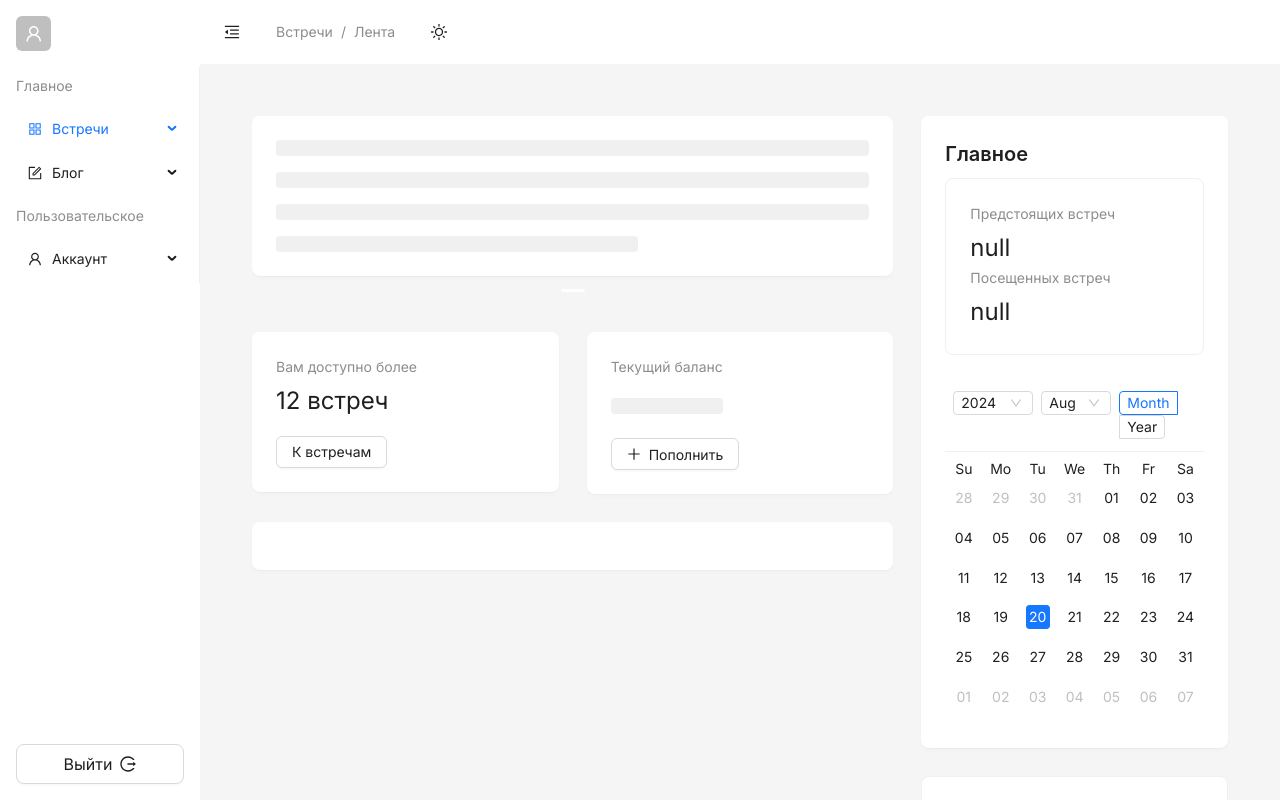
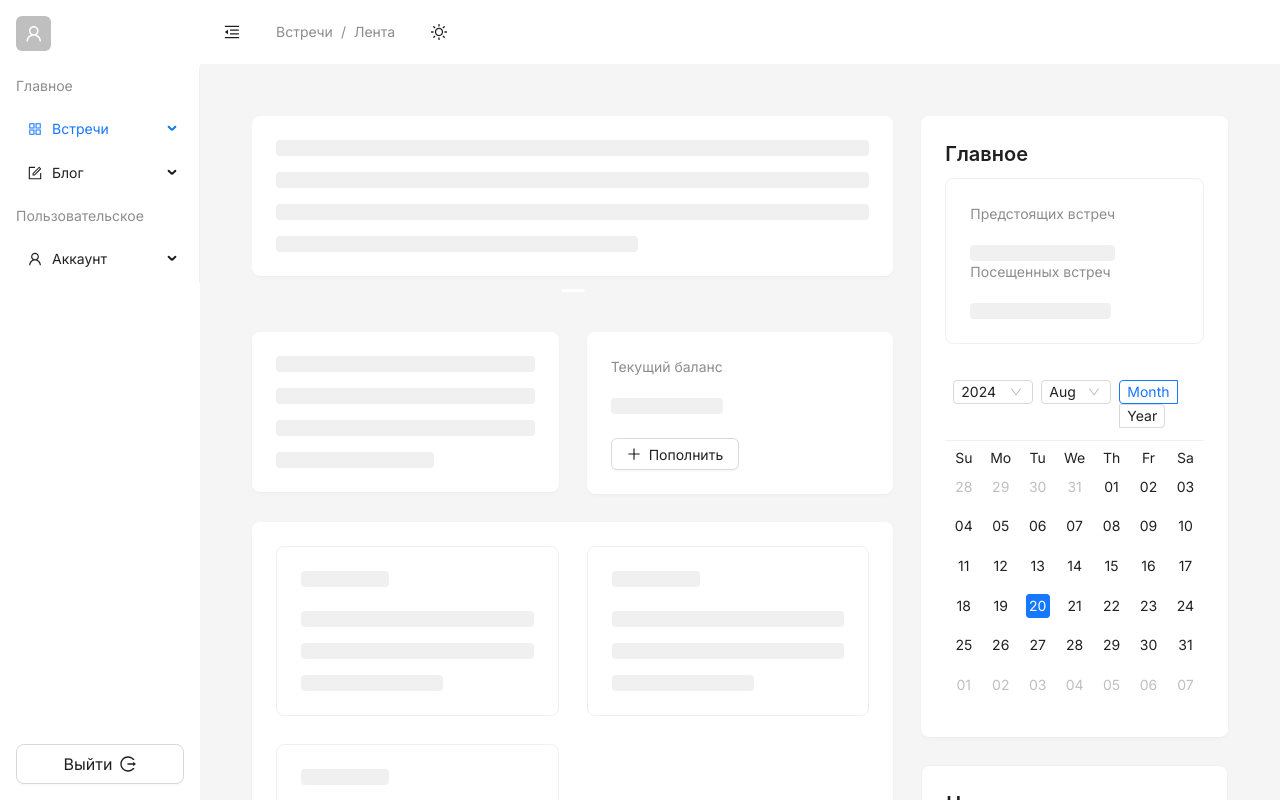
Before and after one commit to Yessirskiy/React-front, a React (Vite) app: page /meetings/feed in a window 1280 px wide. Built offline with nearby package versions, Linux system fonts and the light colour scheme.

Commit message:
Meetings feed page: fake meetings while loading. Loading of each item

```diff
--- a/src/pages/feed/MeetingStatusCard.jsx
+++ b/src/pages/feed/MeetingStatusCard.jsx
@@ -1,12 +1,17 @@
 import React, { useState, useContext, useEffect } from "react";
-import { Statistic, Card, Button, Flex, Rate } from "antd";
+import { Statistic, Card, Button, Flex, Rate, Modal, Typography, Input } from "antd";
 import dayjs from 'dayjs';
 import duration from 'dayjs/plugin/duration';
 import wordForm from "../../utils/wordForming";
+import { postMeetingReview } from "../../api/meetings";
+import useAxios from "../../utils/UseAxios";
+import NotificationContext from "../../context/NotificationContext";
 
 dayjs.extend(duration);
 
 const { Countdown } = Statistic;
+const { Text, Title } = Typography;
+const { TextArea } = Input;
 // const deadline = Date.now() + 1000 * 60 * 60 * 24 * 5 + 1000 * 60 * 60 * 5 + 1000 * 30;
 
 function formatter(date) {
@@ -25,57 +30,111 @@ function formatter(date) {
     }
 }
 
-const MeetingStatusCard = ({ meetings, next_meeting, is_prev_reviewed, prev_meeting }) => {
-    const [valueLoading, setValueLoading] = useState(true);
+const MeetingStatusCard = ({ overview, overviewLoading, getUserOverview }) => {
+    const api = useAxios();
+    const { prev_meeting, is_prev_reviewed, next_meeting } = overview;
     const [formatDate, setFormatDate] = useState("D H m");
-    const [element, setElement] = useState(<>
-        <Statistic
-            title="Вам доступно более"
-            value={`${12} встреч`}
-        />
-        <Button>К встречам</Button>
-    </>);
+    const [reviewModalOpen, setReviewModalOpen] = useState(false);
+    const [reviewValue, setReviewValue] = useState(4);
+    const [reviewText, setReviewText] = useState('');
+    const { setNotification } = useContext(NotificationContext);
 
     const handleCountChange = (e) => {
         setFormatDate(formatter(e));
     };
 
-    useEffect(() => {
-        if (is_prev_reviewed && next_meeting) {
-            setElement(
+    const handleRateChange = async (value) => {
+        setReviewValue(value);
+        setReviewModalOpen(true);
+    }
+
+    const handleTextChange = async (e) => {
+        setReviewText(e.target.value);
+    }
+
+    const handleCancel = async () => {
+        setReviewModalOpen(false);
+    }
+
+    const handleReviewSubmit = async (e) => {
+        try {
+            const payload = {
+                meeting: prev_meeting.id,
+                stars: reviewValue,
+                comment: reviewText,
+            }
+            const data = await postMeetingReview(api, payload);
+            setNotification({
+                type: "success",
+                content: "Отзыв о занятии оставлен. Спасибо!"
+            });
+        } catch (error) {
+            let content = "Не удалось оставить отзыв о встрече."
+            if (error.response?.data?.non_field_errors[0] === 'Оценка уже оставлена.')
+                content += " Отзыв уже был оставлен.";
+            setNotification({
+                type: "error",
+                content: content
+            });
+        } finally {
+            setReviewModalOpen(false);
+            await getUserOverview(api);
+        }
+    }
+
+    return (
+        <Card bordered={false} loading={overviewLoading}>
+            <Modal
+                title={`${prev_meeting?.title}: (${dayjs(prev_meeting?.meeting_start_date).format('YYYY-MM-DD HH:mm')})`}
+                open={reviewModalOpen}
+                onCancel={handleCancel}
+                onOk={handleReviewSubmit}
+                okText="Отправить"
+            >
+                <Title className="mt-5" level={5}>Оцените встречу:</Title>
+                <Rate value={reviewValue} onChange={handleRateChange} />
+                <Title className="mt-2" level={5}>Напишите комментарий (не обязательно):</Title>
+                <TextArea
+                    showCount
+                    maxLength={100}
+                    placeholder="Опишите положительные и отрицательные стороны прошедшей встречи"
+                    onChange={handleTextChange}
+                    style={{
+                        height: 120,
+                        resize: 'none',
+                        marginBottom: 20,
+                    }}
+                />
+            </Modal>
+            <Flex gap={16} wrap justify="space-between">
+                {is_prev_reviewed && next_meeting ? (
                     <>
                         <Countdown
-                    loading={valueLoading}
+                            loading={overviewLoading}
                             title="До ближайшей встречи"
-                    value={deadline}
+                            value={next_meeting.meeting_start_date}
                             onChange={handleCountChange}
                             format={formatDate}
                         />
                         <Button>Перейти</Button>
-            </>);
-        } else if (!is_prev_reviewed && prev_meeting) {
-            setElement(
+                    </>
+                ) : !is_prev_reviewed && prev_meeting ? (
                     <>
                         <Statistic
+                            loading={overviewLoading}
                             title="Оцените прошлую встречу"
                             value={prev_meeting.title}
                         />
-                <Rate defaultValue={4} onChange={handleRateChange}/>
+                        <Rate value={reviewValue} onChange={handleRateChange} />
                     </>
-            );
-        }
-    }, [next_meeting, is_prev_reviewed, prev_meeting]);
-
-    const handleRateChange = async (v) => {
-        console.log(v)
-    }
-
-    return (
-        <Card bordered={false}>
-            <Flex gap={16} wrap justify="space-between">
-                {element}
+                ) : (
+                    <Statistic
+                        loading={overviewLoading}
+                        title="Вам доступно более"
+                        value={`${12} встреч`}
+                    />
+                )}
             </Flex>
-
         </Card>
     )
 }
--- a/src/pages/feed/MeetingsFeedPage.jsx
+++ b/src/pages/feed/MeetingsFeedPage.jsx
@@ -1,5 +1,5 @@
 import React, { useContext, useEffect, useState } from 'react';
-import { Flex, Row, Col, Statistic, Typography, Divider, Card, Calendar, Badge } from 'antd';
+import { Flex, Row, Col, Statistic, Typography, Divider, Card, Calendar, Badge, Skeleton } from 'antd';
 import {
     InstagramOutlined,
     TwitterOutlined,
@@ -31,6 +31,7 @@ const MeetingsFeedPage = () => {
         is_prev_reviewed: null,
         next_meeting: null
     });
+    const [meetingsOverviewLoading, setMeetingsOverviewLoading] = useState(true);
     const { setNotification } = useContext(NotificationContext);
 
     const dateCellRender = (date) => {
@@ -77,9 +78,11 @@ const MeetingsFeedPage = () => {
     }
 
     const getUserOverview = async () => {
+        setMeetingsOverviewLoading(true);
         try {
             const data = await getMeetingsOverview(api);
             setMeetingsOverview(data);
+            setMeetingsOverviewLoading(false);
         } catch (error) {
             setNotification({
                 type: "error",
@@ -115,6 +118,14 @@ const MeetingsFeedPage = () => {
         calculateDisplayedRange(date);
     };
 
+    const fakeMeetings = Array.from({ length: 3 }).map((_, index) => (
+        <Col xs={24} sm={24} md={24} lg={24} xl={12} key={index}>
+            <Card key={index}>
+                <Skeleton active title paragraph={{ rows: 3 }} />
+            </Card>
+        </Col>
+    ));
+
     return (
         <div className='p-6'>
             <Row gutter={[28, 28]}>
@@ -131,9 +142,9 @@ const MeetingsFeedPage = () => {
                                 lg={12} xl={12}
                             >
                                 <MeetingStatusCard
-                                    prev_meeting={meetingsOverview.prev_meeting}
-                                    is_prev_reviewed={meetingsOverview.is_prev_reviewed}
-                                    next_meeting={meetingsOverview.next_meeting}
+                                    overview={meetingsOverview}
+                                    overviewLoading={meetingsOverviewLoading}
+                                    getUserOverview={getUserOverview}
                                 />
                             </Col>
                             <Col
@@ -146,14 +157,18 @@ const MeetingsFeedPage = () => {
                         </Row>
                         <Card bordered={false}>
                             <Row gutter={[28, 28]}>
-                            {meetingCards.map((card) => (
+                            {meetingsLoading ?
+                            fakeMeetings :
+                            meetingCards.map((card) => (
                                 <Col xs={24} sm={24} md={24} lg={24} xl={12} key={card.id}>
                                     <MeetingCard
+                                        key={card.id}
                                         loading={meetingsLoading}
                                         data={card}
                                     />
                                 </Col>
-                                ))}
+                            ))
+                            }
                             </Row>
                         </Card>
                     </Flex>
@@ -170,10 +185,12 @@ const MeetingsFeedPage = () => {
                             <Card className='mb-6'>
                                 <Flex wrap justify='space-between'>
                                     <Statistic
+                                        loading={meetingsOverviewLoading}
                                         title="Предстоящих встреч"
                                         value={meetingsOverview.upcoming_count}
                                     />
                                     <Statistic
+                                        loading={meetingsOverviewLoading}
                                         title="Посещенных встреч"
                                         value={meetingsOverview.attended_count}
                                     />
--- a/src/pages/feed/NewsCarousel.jsx
+++ b/src/pages/feed/NewsCarousel.jsx
@@ -22,7 +22,7 @@ const NewsCarousel = () => {
         } catch (error) {
             setNotification({
                 type: "error",
-                content: "Не получилось получить новости."
+                content: "Не удалось получить новости."
             });
         }
     };
--- a/src/pages/news/ArticlePage.jsx
+++ b/src/pages/news/ArticlePage.jsx
@@ -41,7 +41,7 @@ const ArticlePage = () => {
                 >
                     <Title level={2}>{article?.title}</Title>
                     <Divider/>
-                    <Text className="text-lg">{article?.body}</Text>
+                    <div className="flex flex-col gap-2 text-lg" dangerouslySetInnerHTML={{__html: article?.body}}></div>
                 </Col>
             </Row>
         </div>
--- a/src/pages/news/NewsLayout.jsx
+++ b/src/pages/news/NewsLayout.jsx
@@ -63,10 +63,6 @@ const NewsLayout = ({filter}) => {
             pagination={articles.length > 0 ? articlesPagination : false}
             dataSource={articlesLoading && articles.length === 0 ? skeletonItems : articles}
             loading={false}
-            // loading={{
-            //     spinning: articlesLoading, // Boolean to control loading state
-            //     indicator: <Spin spinning indicator={<LoadingOutlined spin />} size="large" />, // Custom indicator
-            // }}
             renderItem={(item) => (
                 !articlesLoading ? (
                 <List.Item
```
Also changed, not shown: src/api/meetings.js (+11 -0 lines). Lines whose indentation alone changed are shown as unchanged.
